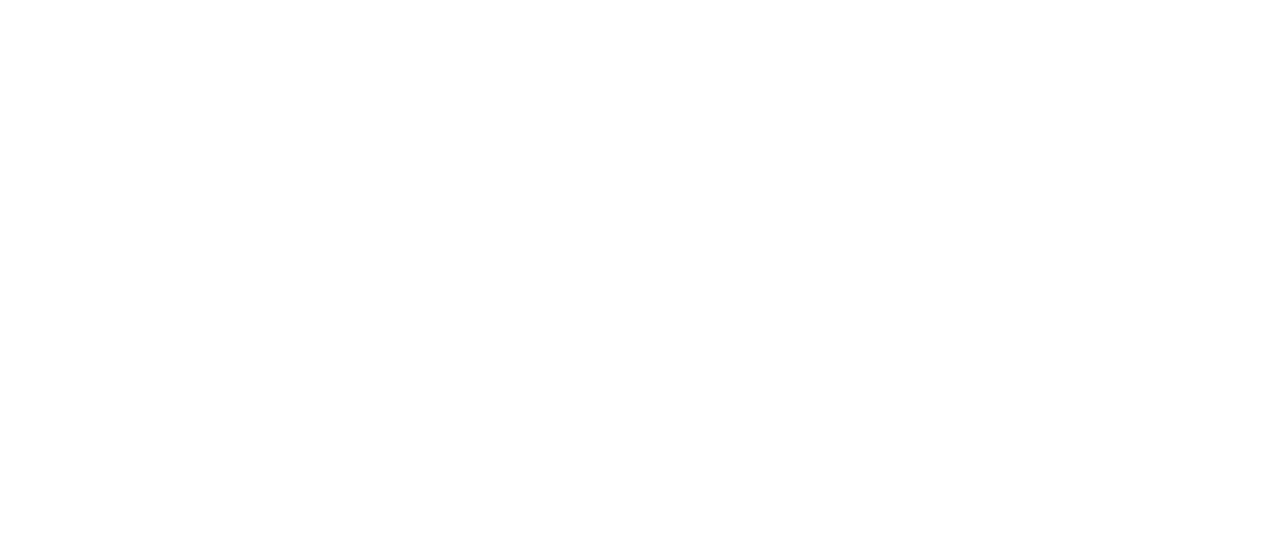
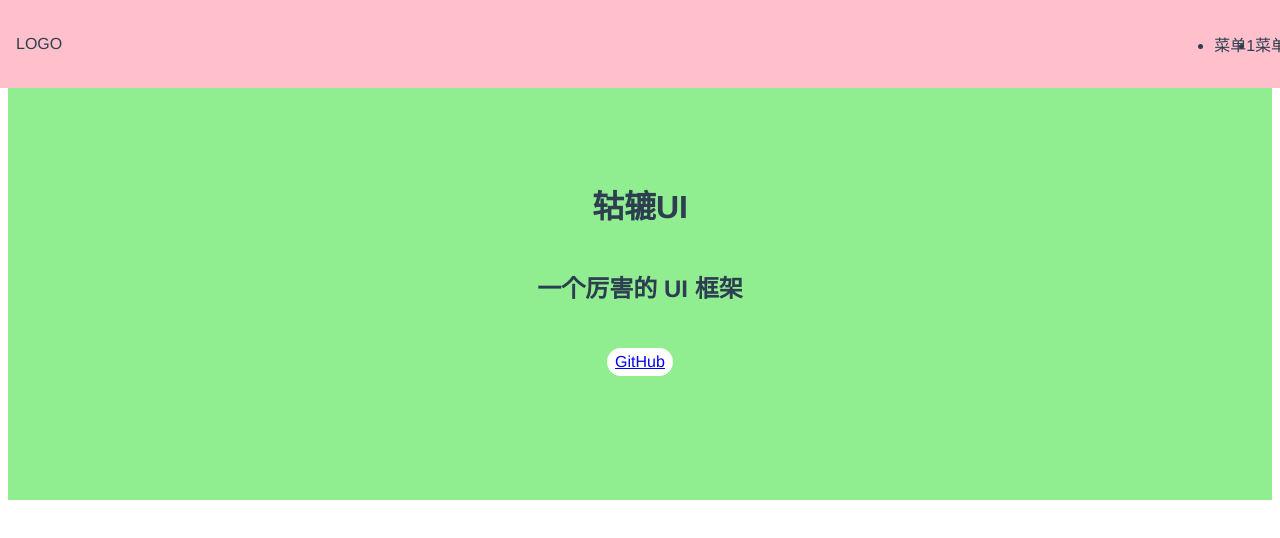
Before and after one commit to Hefeixiong/gulu-ui, a Vue app: page /#/ in a window 1280 px wide. Shown: the top 538 px of the page. Built offline with nearby package versions, Linux system fonts and the light colour scheme.

Commit message:
完成Home

```diff
--- a/package.json
+++ b/package.json
@@ -11,6 +11,7 @@
   },
   "devDependencies": {
     "@vue/compiler-sfc": "^3.0.0-rc.1",
+    "sass": "1.26.10",
     "vite": "^1.0.0-rc.1"
   }
 }
--- a/src/views/Home.vue
+++ b/src/views/Home.vue
@@ -1,5 +1,44 @@
 <template>
   <div>
-
+    <Topnav/>
+    <div class="banner">
+      <h1>轱辘UI</h1>
+      <h2>一个厉害的 UI 框架</h2>
+      <p class="actions">
+        <a href="https://github.com/Hefeixiong/gulu-ui" target="_blank">GitHub</a>
+      </p>
+    </div>
   </div>
 </template>
+
+<script lang="ts">
+import Topnav from "../components/Topnav.vue";
+
+  export default {
+    components: {Topnav}
+  }
+</script>
+
+<style lang="scss">
+.banner {
+  padding: 100px 0;
+  display: flex;
+  justify-content: center;
+  align-items: center;
+  flex-direction: column;
+  background: lightgreen;
+  > .actions{
+    padding: 8px 0;
+    a {
+      margin: 0 8px;
+      background: #fff;
+      display: inline-block;
+      $h: 28px;
+      height: $h;
+      line-height: $h;
+      border-radius: $h/2;
+      padding: 0 8px;
+    }
+  }
+}
+</style>
```
Also changed, not shown: 2 other files (tests, documents, lock files or other folders).
